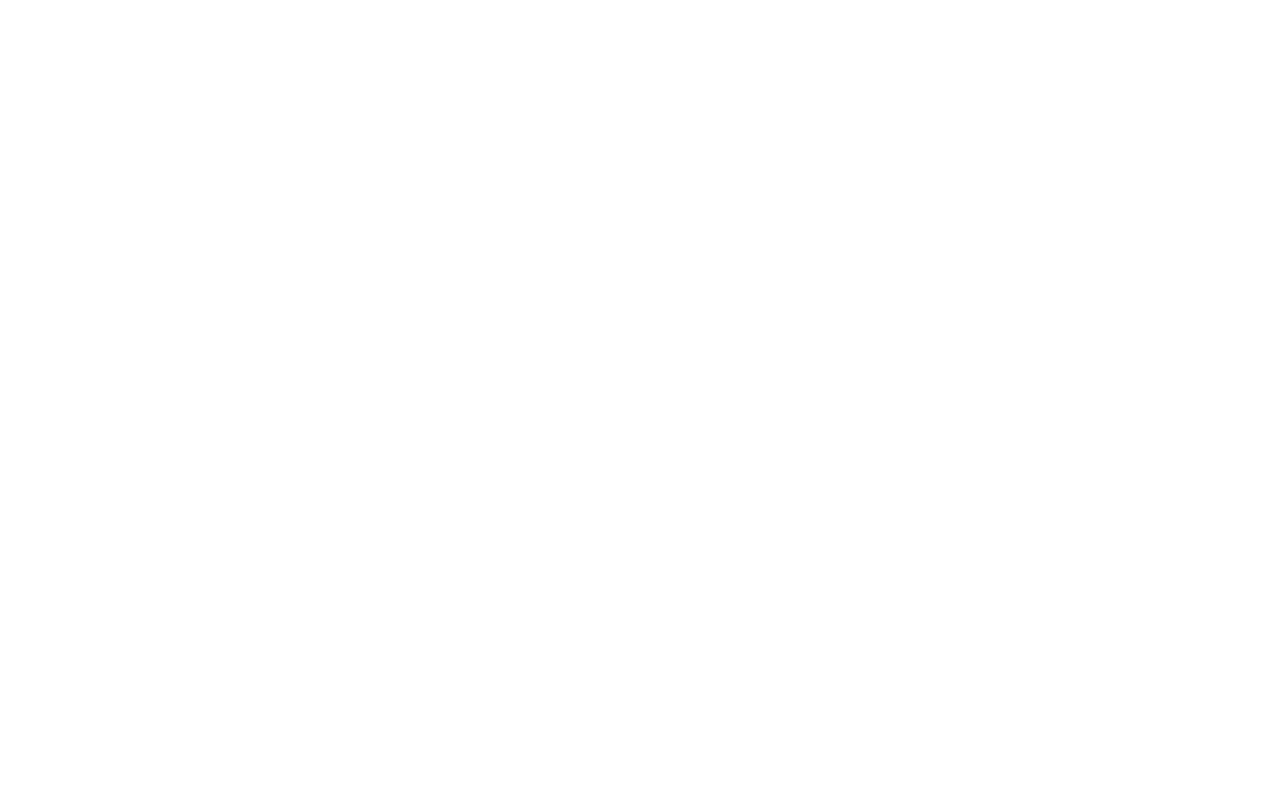
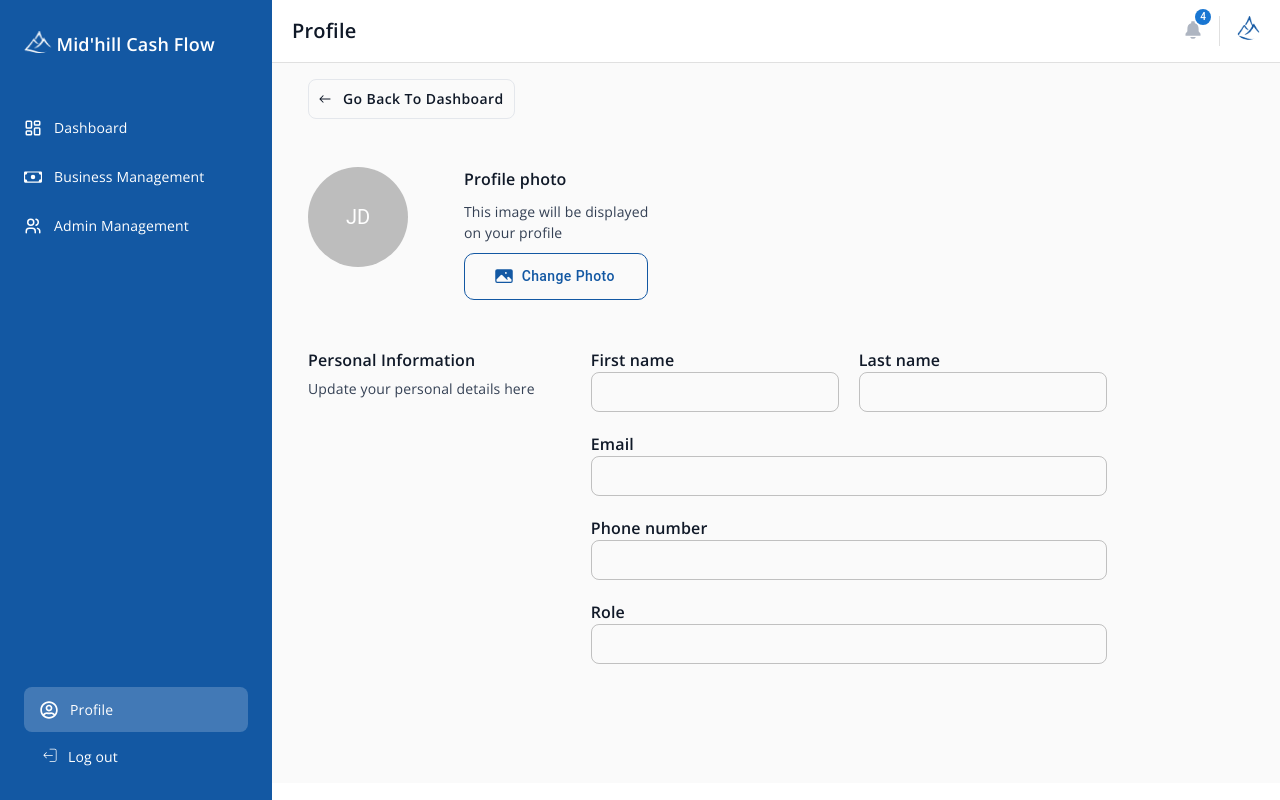
Before and after one commit to debagit10/middlehill-admin-dashboard, a React (Vite) app: page /profile in a window 1280 px wide. Before the commit this address had no page. Built offline with nearby package versions, Linux system fonts and the light colour scheme.

Commit message:
feat: replace Settings with Profile component and add Logout modal

```diff
--- a/src/App.tsx
+++ b/src/App.tsx
@@ -11,7 +11,7 @@
 const Dashboard = React.lazy(() => import("./pages/Dashboard"));
 const Business_Mgt = React.lazy(() => import("./pages/Business_Mgt"));
 const Admin_Mgt = React.lazy(() => import("./pages/Admin_Mgt"));
-const Settings = React.lazy(() => import("./pages/Settings"));
+const Profile = React.lazy(() => import("./pages/Profile"));
 
 const Business = React.lazy(() => import("./pages/details/Business"));
 
@@ -26,7 +26,7 @@
       <Route path="/dashboard" element={<Dashboard />} />
       <Route path="/business-mgt" element={<Business_Mgt />} />
       <Route path="/admin-mgt" element={<Admin_Mgt />} />
-      <Route path="/settings" element={<Settings />} />
+      <Route path="/profile" element={<Profile />} />
 
       <Route path="/business/:id" element={<Business />} />
     </Routes>
--- a/src/components/Sidebar.tsx
+++ b/src/components/Sidebar.tsx
@@ -4,11 +4,11 @@
 import { BsCash } from "react-icons/bs";
 import { TbUsers } from "react-icons/tb";
 
-import { IoSettingsOutline } from "react-icons/io5";
-import { CiLogout } from "react-icons/ci";
+import { FaRegUserCircle } from "react-icons/fa";
 
 import { useNavigate, useLocation } from "react-router-dom";
 import React, { useEffect, useState } from "react";
+import Logout from "../modals/Logout";
 
 const sideItems = [
   {
@@ -94,33 +94,26 @@
       <div className="flex flex-col gap-[12px] mb-[24px] px-[16px]">
         <div
           className={`flex items-center gap-[12px] py-[12px] px-[16px] rounded-[8px] cursor-pointer transition-all duration-300 ease-in-out ${
-            activeRoute === "/settings"
+            activeRoute === "/profile"
               ? "bg-[#FFFFFF33] text-[#FFFFFF] font-semibold"
               : ""
           }`}
           onClick={() => {
-            navigate("/settings");
-            setActiveRoute("/settings");
+            navigate("/profile");
+            setActiveRoute("/profile");
           }}
         >
-          <IoSettingsOutline size={18} />
+          <FaRegUserCircle size={18} />
           <Typography
             fontWeight={400}
             sx={{ fontFamily: "Open Sans, sans-serif" }}
             fontSize="14px"
           >
-            Settings
+            Profile
           </Typography>
         </div>
-        <div className="flex items-center gap-[12px] py-[12px] px-[16px] rounded-[8px] cursor-pointer">
-          <CiLogout size={18} />
-          <Typography
-            fontWeight={400}
-            sx={{ fontFamily: "Open Sans, sans-serif" }}
-            fontSize="14px"
-          >
-            Logout
-          </Typography>
+        <div className="flex items-center gap-[12px] px-[16px] rounded-[8px] cursor-pointer">
+          <Logout color="#FFFFFF" />
         </div>
       </div>
     </div>
--- /dev/null
+++ b/src/modals/Logout.tsx
@@ -0,0 +1,114 @@
+import {
+  Button,
+  Dialog,
+  DialogTitle,
+  DialogContent,
+  DialogContentText,
+  Icon,
+  Typography,
+} from "@mui/material";
+import React from "react";
+import { useNavigate } from "react-router-dom";
+
+import { CiLogout } from "react-icons/ci";
+import { IoCloseOutline } from "react-icons/io5";
+
+interface LogoutProps {
+  color: string;
+}
+
+const Logout: React.FC<LogoutProps> = (color) => {
+  const navigate = useNavigate();
+
+  const [open, setOpen] = React.useState<boolean>(false);
+  const [loading, setLoading] = React.useState<boolean>(false);
+
+  const handleClickOpen = () => {
+    setOpen(true);
+  };
+
+  const handleClose = () => {
+    setOpen(false);
+  };
+
+  const logout = () => {
+    setLoading(true);
+
+    setTimeout(() => {
+      navigate("/");
+      localStorage.removeItem("accessToken");
+    }, 2000);
+  };
+
+  return (
+    <div>
+      <React.Fragment>
+        <div
+          onClick={handleClickOpen}
+          className={`flex gap-[4px] items-center ${color} cursor-pointer`}
+        >
+          <Icon>
+            <CiLogout size={20} className="pt-[2.5px]" />
+          </Icon>
+
+          <Typography
+            fontWeight={400}
+            fontSize={14}
+            fontFamily="Open Sans, sans-serif"
+          >
+            Log out
+          </Typography>
+        </div>
+
+        <Dialog
+          open={open}
+          keepMounted
+          onClose={handleClose}
+          aria-describedby="logout-dialog-description"
+        >
+          <DialogTitle>
+            <div className="flex justify-between items-center">
+              <Typography
+                fontWeight={600}
+                sx={{ color: "#081421", fontFamily: "Open Sans, sans-serif" }}
+                fontSize={24}
+              >
+                Log out
+              </Typography>
+              <Button sx={{ color: "black" }} onClick={handleClose}>
+                <IoCloseOutline className="w-[1.5rem] h-[1.5rem] " />
+              </Button>
+            </div>
+          </DialogTitle>
+          <DialogContent sx={{ width: "379px" }}>
+            <DialogContentText id="logout-dialog-description">
+              Are you sure you want to log out? You will need to log in again to
+              access your account.
+            </DialogContentText>
+          </DialogContent>
+
+          <div className="p-[20px]">
+            <Button
+              disabled={loading}
+              onClick={logout}
+              fullWidth
+              variant="outlined"
+              sx={{
+                borderRadius: "8px",
+                backgroundColor: "#FBE9E9",
+                borderColor: "#D42620",
+                textTransform: "capitalize",
+                fontFamily: "Open Sans, sans-serif",
+                color: "#D42620",
+              }}
+            >
+              {loading ? "Logging out..." : "Log out"}
+            </Button>
+          </div>
+        </Dialog>
+      </React.Fragment>
+    </div>
+  );
+};
+
+export default Logout;
--- a/src/modals/Profile.tsx
+++ b/src/modals/Profile.tsx
@@ -1,10 +1,54 @@
-import { Avatar } from "@mui/material";
+import { Avatar, Menu, MenuItem, Typography } from "@mui/material";
 import logo from "../logo/logo.png";
+import { useState } from "react";
+import { useNavigate } from "react-router-dom";
+import { FaRegUserCircle } from "react-icons/fa";
+import Logout from "./Logout";
 
 const Profile = () => {
+  const [anchorEl, setAnchorEl] = useState<null | HTMLElement>(null);
+  const open = Boolean(anchorEl);
+
+  const handleClick = (event: React.MouseEvent<HTMLElement>) => {
+    setAnchorEl(event.currentTarget);
+  };
+
+  const handleClose = () => {
+    setAnchorEl(null);
+  };
+
+  const navigate = useNavigate();
+
   return (
     <div>
-      <Avatar alt="Remy Sharp" src={logo} sx={{ width: 24, height: 24 }} />
+      <div onClick={handleClick} className="cursor-pointer">
+        <Avatar alt="Remy Sharp" src={logo} sx={{ width: 24, height: 24 }} />
+      </div>
+
+      <Menu
+        anchorEl={anchorEl}
+        open={open}
+        onClose={handleClose}
+        PaperProps={{ sx: { borderRadius: 2, width: "170px" } }}
+        sx={{ paddingX: ".5rem" }}
+      >
+        <MenuItem onClick={() => navigate("/profile")}>
+          <div className="flex items-center text-[#344054] gap-2 rounded-[8px] cursor-pointer">
+            <FaRegUserCircle size={18} />
+            <Typography
+              fontWeight={400}
+              sx={{ fontFamily: "Open Sans, sans-serif" }}
+              fontSize="14px"
+            >
+              Profile
+            </Typography>
+          </div>
+        </MenuItem>
+
+        <MenuItem>
+          <Logout color="#344054" />
+        </MenuItem>
+      </Menu>
     </div>
   );
 };
--- a/src/pages/Settings.tsx
+++ b/src/pages/Profile.tsx
@@ -5,10 +5,10 @@
 
 import { useNavigate } from "react-router-dom";
 
-const Settings = () => {
+const Profile = () => {
   const navigate = useNavigate();
   return (
-    <Pages page="Settings">
+    <Pages page="Profile">
       <div className="flex flex-col gap-[3rem] p-[1rem]">
         <div>
           <Button
@@ -194,4 +194,4 @@
   );
 };
 
-export default Settings;
+export default Profile;
--- a/src/utils/pageLoader.ts
+++ b/src/utils/pageLoader.ts
@@ -1,6 +1,8 @@
 import { useLocation } from "react-router-dom";
 import { useEffect } from "react";
 import NProgress from "nprogress";
+
+NProgress.configure({ showSpinner: false });
 
 const usePageLoader = () => {
   const location = useLocation();
```
